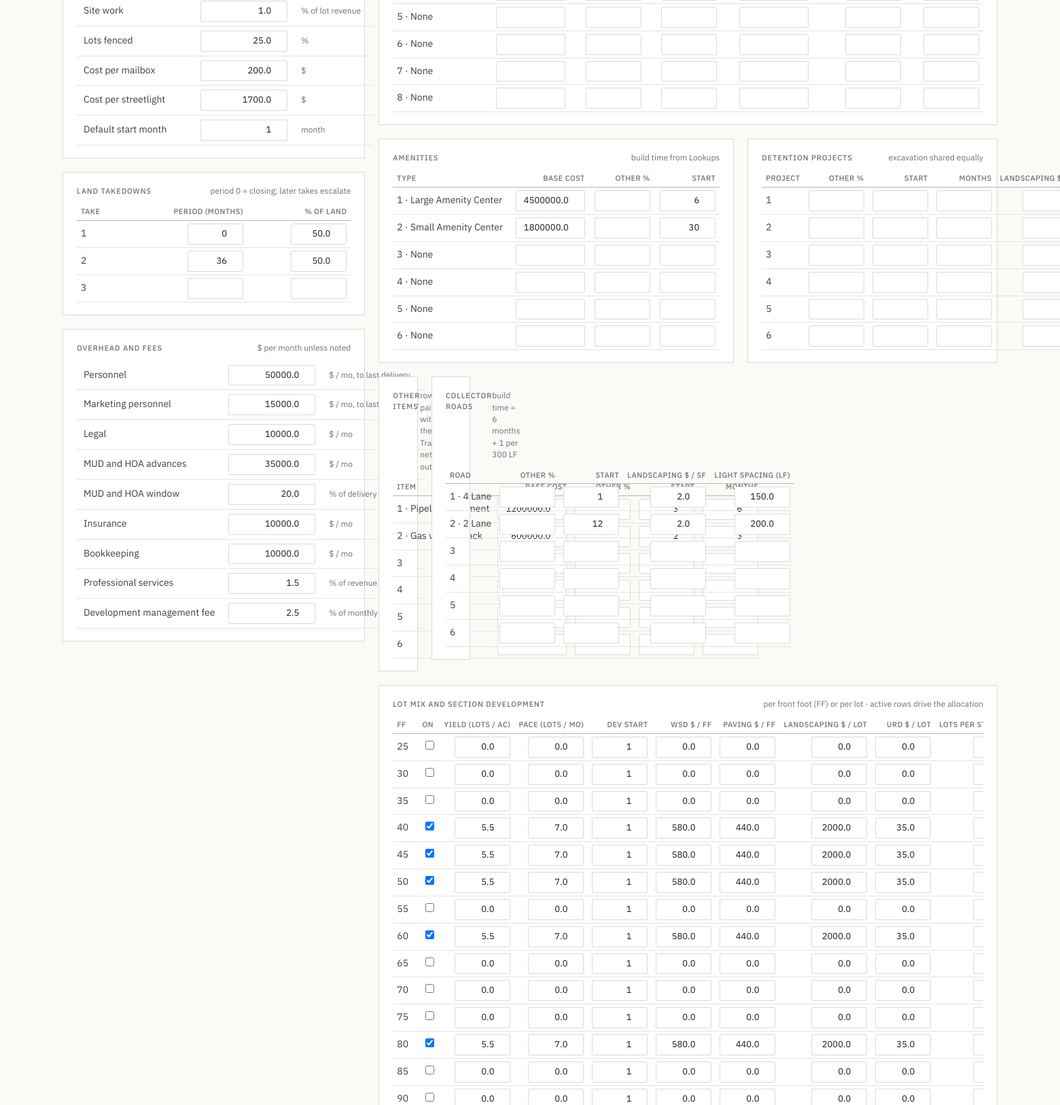
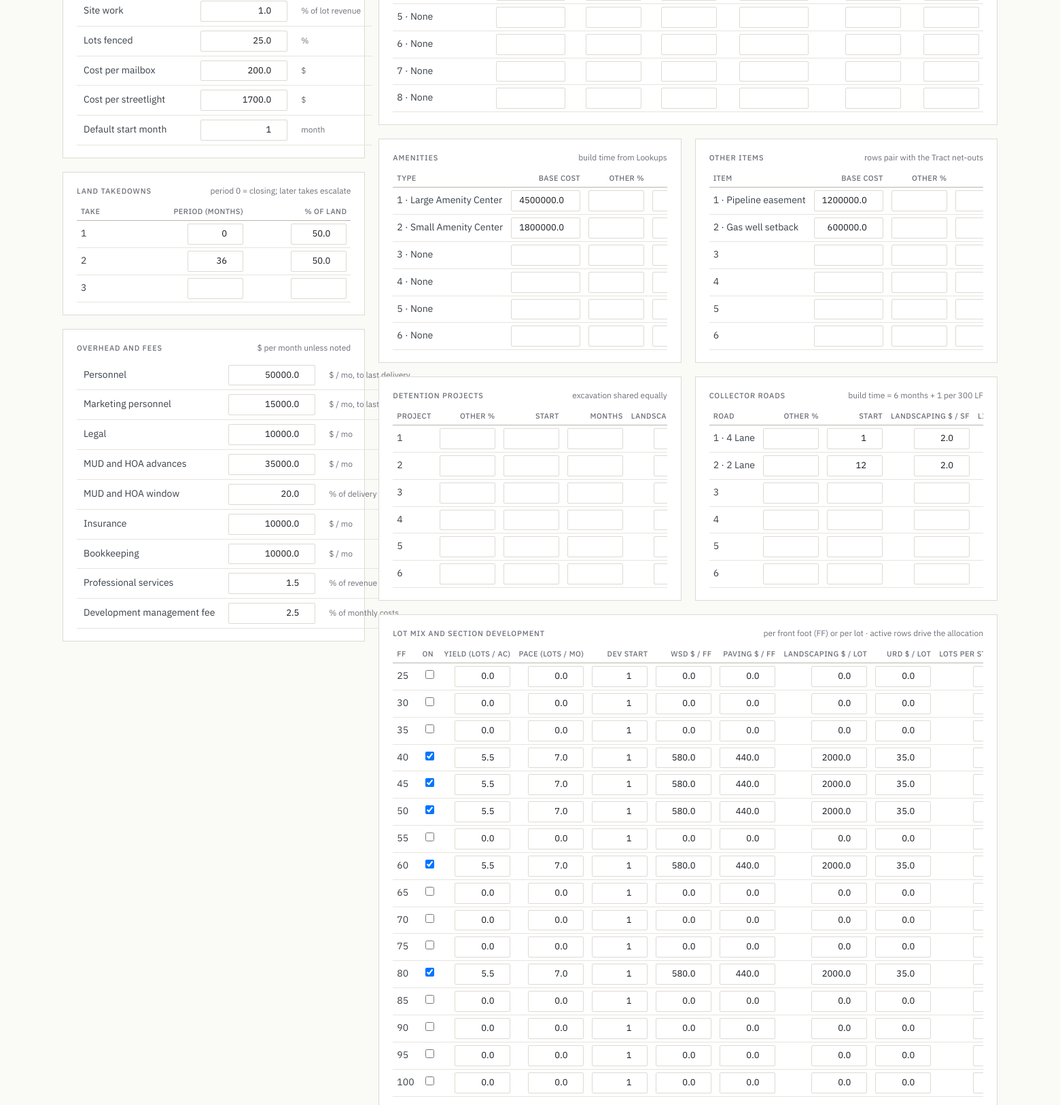
Before and after one commit to JavierEMendez/PersonalShowcase, a FastAPI app: page /underwriting/costs?scenario=Main in a window 1560 px wide; the page is wider, and only the part inside the window is pictured. Shown: the part 546-2172 px from the top of that part at 68% size. Run offline with FastAPI, Linux system fonts and the light colour scheme.

Commit message:
Costs tab: pair the infrastructure panels in two-column rows
Co-Authored-By: Claude Fable 5.1 <noreply@anthropic.com>

```diff
--- a/app/static/site.css
+++ b/app/static/site.css
@@ -197,3 +197,5 @@ td.active-col { font-weight: 600; }
 .axes-form select { padding: 3px 6px; font-size: 12px; }
 .section-note { font-size: 12px; color: var(--muted); margin: -4px 0 10px; }
 .htmx-request .kpi .figure { opacity: .5; }
+.grid-2 { display: grid; grid-template-columns: repeat(2, minmax(0, 1fr)); gap: 20px; }
+.grid-2 > .panel, .grid-12 > div { min-width: 0; }
--- a/app/templates/underwriting/costs.html
+++ b/app/templates/underwriting/costs.html
@@ -55,46 +55,40 @@
         {% endfor %}
       </tbody></table>
     </div>
-    <div class="grid-12">
-      <div class="span-7">
-        <div class="panel">
+    <div class="grid-2">
+      <div class="panel">
           <div class="panel-head"><div class="eyebrow">Amenities</div><div class="note">build time from Lookups</div></div>
-          <table class="form-grid"><thead><tr><th>Type</th><th class="r">Base cost</th><th class="r">Other %</th><th class="r">Start</th></tr></thead><tbody>
+          <div class="scroll-x"><table class="form-grid"><thead><tr><th>Type</th><th class="r">Base cost</th><th class="r">Other %</th><th class="r">Start</th></tr></thead><tbody>
             {% for i in range(6) %}{% set ac = c.amenity_costs[i] if i < c.amenity_costs | length else none %}{% set atype = t.amenities[i].type if i < t.amenities | length else "None" %}
             <tr class="sub"><td class="k">{{ i + 1 }} · {{ atype }}</td><td class="r">{{ f.number("costs.amenity_costs." ~ i ~ ".base_cost", ac.base_cost if ac else none) }}</td><td class="r">{{ f.percent("costs.amenity_costs." ~ i ~ ".other_pct", ac.other_pct if ac and ac.other_pct is not none else none, "sm") }}</td><td class="r">{{ f.number("costs.amenity_costs." ~ i ~ ".start_month", ac.start_month if ac else none, "1", "sm", 1) }}</td></tr>
             {% endfor %}
-          </tbody></table>
-        </div>
+          </tbody></table></div>
       </div>
-      <div class="span-5">
-        <div class="panel">
+      <div class="panel">
+          <div class="panel-head"><div class="eyebrow">Other items</div><div class="note">rows pair with the Tract net-outs</div></div>
+          <div class="scroll-x"><table class="form-grid"><thead><tr><th>Item</th><th class="r">Base cost</th><th class="r">Other %</th><th class="r">Start</th><th class="r">Months</th></tr></thead><tbody>
+            {% for i in range(6) %}{% set oc = c.other_costs[i] if i < c.other_costs | length else none %}{% set desc = t.other_netouts[i].desc if i < t.other_netouts | length else "" %}
+            <tr class="sub"><td class="k">{{ i + 1 }}{% if desc %} · {{ desc }}{% endif %}</td><td class="r">{{ f.number("costs.other_costs." ~ i ~ ".base_cost", oc.base_cost if oc else none) }}</td><td class="r">{{ f.percent("costs.other_costs." ~ i ~ ".other_pct", oc.other_pct if oc and oc.other_pct is not none else none, "sm") }}</td><td class="r">{{ f.number("costs.other_costs." ~ i ~ ".start_month", oc.start_month if oc else none, "1", "sm", 1) }}</td><td class="r">{{ f.number("costs.other_costs." ~ i ~ ".duration", oc.duration if oc else none, "1", "sm", 1) }}</td></tr>
+            {% endfor %}
+          </tbody></table></div>
+      </div>
+    </div>
+    <div class="grid-2">
+      <div class="panel">
           <div class="panel-head"><div class="eyebrow">Detention projects</div><div class="note">excavation shared equally</div></div>
-          <table class="form-grid"><thead><tr><th>Project</th><th class="r">Other %</th><th class="r">Start</th><th class="r">Months</th><th class="r">Landscaping $ / ft</th></tr></thead><tbody>
+          <div class="scroll-x"><table class="form-grid"><thead><tr><th>Project</th><th class="r">Other %</th><th class="r">Start</th><th class="r">Months</th><th class="r">Landscaping $ / ft</th></tr></thead><tbody>
             {% for i in range(6) %}{% set dc = c.det_costs[i] if i < c.det_costs | length else none %}
             <tr class="sub"><td class="k">{{ i + 1 }}</td><td class="r">{{ f.percent("costs.det_costs." ~ i ~ ".other_pct", dc.other_pct if dc and dc.other_pct is not none else none, "sm") }}</td><td class="r">{{ f.number("costs.det_costs." ~ i ~ ".start_month", dc.start_month if dc else none, "1", "sm", 1) }}</td><td class="r">{{ f.number("costs.det_costs." ~ i ~ ".duration", dc.duration if dc else none, "1", "sm", 1) }}</td><td class="r">{{ f.number("costs.det_costs." ~ i ~ ".landscaping_per_foot", dc.landscaping_per_foot if dc else none, "any", "sm") }}</td></tr>
             {% endfor %}
-          </tbody></table>
-        </div>
+          </tbody></table></div>
       </div>
-      <div class="span-6">
-        <div class="panel">
-          <div class="panel-head"><div class="eyebrow">Other items</div><div class="note">rows pair with the Tract net-outs</div></div>
-          <table class="form-grid"><thead><tr><th>Item</th><th class="r">Base cost</th><th class="r">Other %</th><th class="r">Start</th><th class="r">Months</th></tr></thead><tbody>
-            {% for i in range(6) %}{% set oc = c.other_costs[i] if i < c.other_costs | length else none %}{% set desc = t.other_netouts[i].desc if i < t.other_netouts | length else "" %}
-            <tr class="sub"><td class="k">{{ i + 1 }}{% if desc %} · {{ desc }}{% endif %}</td><td class="r">{{ f.number("costs.other_costs." ~ i ~ ".base_cost", oc.base_cost if oc else none) }}</td><td class="r">{{ f.percent("costs.other_costs." ~ i ~ ".other_pct", oc.other_pct if oc and oc.other_pct is not none else none, "sm") }}</td><td class="r">{{ f.number("costs.other_costs." ~ i ~ ".start_month", oc.start_month if oc else none, "1", "sm", 1) }}</td><td class="r">{{ f.number("costs.other_costs." ~ i ~ ".duration", oc.duration if oc else none, "1", "sm", 1) }}</td></tr>
-            {% endfor %}
-          </tbody></table>
-        </div>
-      </div>
-      <div class="span-6">
-        <div class="panel">
+      <div class="panel">
           <div class="panel-head"><div class="eyebrow">Collector roads</div><div class="note">build time = 6 months + 1 per 300 LF</div></div>
-          <table class="form-grid"><thead><tr><th>Road</th><th class="r">Other %</th><th class="r">Start</th><th class="r">Landscaping $ / SF</th><th class="r">Light spacing (LF)</th></tr></thead><tbody>
+          <div class="scroll-x"><table class="form-grid"><thead><tr><th>Road</th><th class="r">Other %</th><th class="r">Start</th><th class="r">Landscaping $ / SF</th><th class="r">Light spacing (LF)</th></tr></thead><tbody>
             {% for i in range(6) %}{% set rc = c.road_costs[i] if i < c.road_costs | length else none %}{% set rtype = t.roads[i].type if i < t.roads | length else "" %}
             <tr class="sub"><td class="k">{{ i + 1 }}{% if rtype %} · {{ rtype }}{% endif %}</td><td class="r">{{ f.percent("costs.road_costs." ~ i ~ ".other_pct", rc.other_pct if rc and rc.other_pct is not none else none, "sm") }}</td><td class="r">{{ f.number("costs.road_costs." ~ i ~ ".start_month", rc.start_month if rc else none, "1", "sm", 1) }}</td><td class="r">{{ f.number("costs.road_costs." ~ i ~ ".landscaping_per_sf", rc.landscaping_per_sf if rc else none, "any", "sm") }}</td><td class="r">{{ f.number("costs.road_costs." ~ i ~ ".light_spacing", rc.light_spacing if rc else none, "any", "sm") }}</td></tr>
             {% endfor %}
-          </tbody></table>
-        </div>
+          </tbody></table></div>
       </div>
     </div>
     <div class="panel">
```
